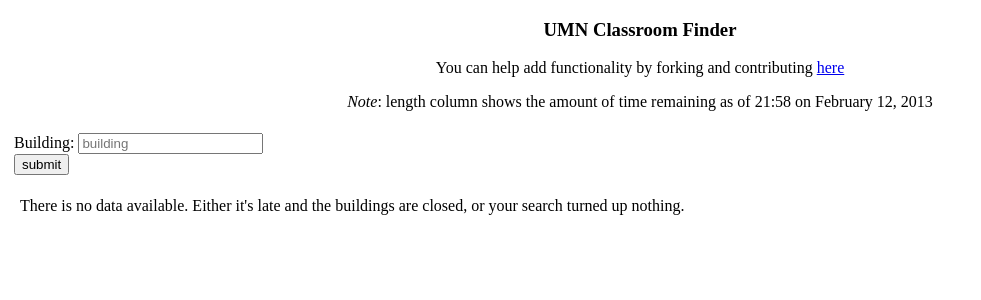
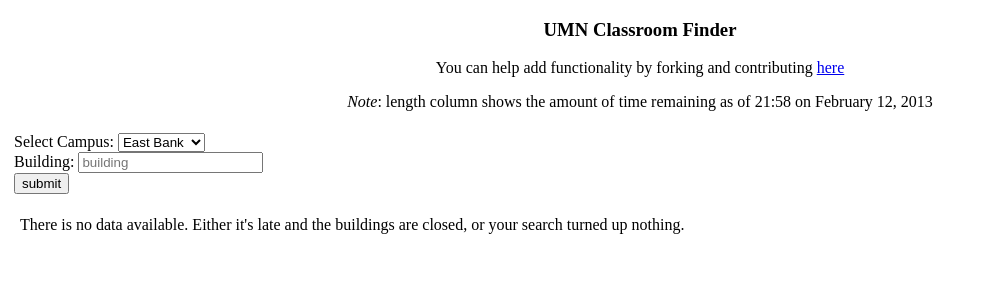
Before and after one commit to mikewadsten/classroom_finder, a Flask app: page / in a window 1280 px wide. Shown: the top 300 px of the page, without its empty margins (0-981 px from the left). Run offline with Flask 2, Linux system fonts and the light colour scheme; data that the repository does not hold is empty; some libraries are stand-ins or nearby versions.

Commit message:
West Bank + St Paul, refactored results to use template, plus more

```diff
--- a/app.py
+++ b/app.py
@@ -57,12 +57,17 @@ def query_db(query, args=(), one=False):
 @app.route('/', methods=['POST', 'GET'])
 def index():
     now = datetime.strftime(datetime.now(), "%Y-%m-%d %H:%M:%S")
+    try:
+        campus = request.form['campus']
+    except KeyError:
+        campus = 'east'
+
     query = '''
-            SELECT roomname, start, end, length, gaps.spaceID FROM gaps
-            JOIN classrooms on (classrooms.spaceID=gaps.spaceID)
-            WHERE end > '{}' AND length > 30
+            SELECT roomname, start, end, length, {0}.spaceID FROM {0}
+            JOIN classrooms on (classrooms.spaceID={0}.spaceID)
+            WHERE end > '{1}' AND length > 30
             ORDER BY start ASC
-            '''.format(now)
+            '''.format(campus,now)
     gaps = query_db(query)
 
     # Update the displayed gap length to be (gap.end - now)
@@ -72,11 +77,16 @@ def index():
 @app.route('/now', methods=['POST', 'GET'])
 def available_now():
     now = datetime.strftime(datetime.now(), "%Y-%m-%d %H:%M:%S")
+    try:
+        campus = request.form['campus']
+    except KeyError:
+        campus = 'east'
+
     query = '''
-            SELECT roomname, start, end, length, gaps.spaceID FROM gaps
-            JOIN classrooms on (classrooms.spaceID=gaps.spaceID)
-            WHERE end > '{}' AND start < '{}' AND length > 30
-            '''.format(now, now)
+            SELECT roomname, start, end, length, {0}.spaceID FROM {0}
+            JOIN classrooms on (classrooms.spaceID={0}.spaceID)
+            WHERE end > '{1}' AND start < '{1}' AND length > 30
+            '''.format(campus, now)
     gaps = query_db(query)
 
     # Update the displayed gap length to be (gap.end - now)
@@ -90,13 +100,26 @@ def available_now():
 @app.route('/search', methods=['POST', 'GET'])
 def search():
     now = datetime.strftime(datetime.now(), "%Y-%m-%d %H:%M:%S")
-    if request.form['building'] != '':
+    try:
+        campus = request.form['campus']
+    except KeyError:
+        campus = 'east'
+
+    if request.form['search'] != '':
         query = '''
-            SELECT roomname,start,end,length, gaps.spaceID FROM gaps
-            JOIN classrooms on (classrooms.spaceID=gaps.spaceID)
-            WHERE end > '{}' AND length > 30
-            AND roomname LIKE '%{}%' '''.format(now, request.form['building'])
-    return render_template('index.html', now=now, gaps=query_db(query))
+            SELECT roomname,start,end,length, {0}.spaceID FROM {0}
+            JOIN classrooms on (classrooms.spaceID={0}.spaceID)
+            WHERE end > '{1}' AND length > 30
+            AND roomname LIKE '%{2}%' '''.format(campus, now, request.form['search'])
+    elif request.form['search'] == '':
+        query = '''
+            SELECT roomname, start, end, length, {0}.spaceID FROM {0}
+            JOIN classrooms on (classrooms.spaceID={0}.spaceID)
+            WHERE end > '{1}' AND length > 30
+            ORDER BY start ASC
+            '''.format(campus,now)
+    print campus, request.form['search']
+    return render_template('results.html', now=now, gaps=query_db(query))
 
 
 @app.route('/spaceinfo', methods=['POST'])
--- a/templates/index.html
+++ b/templates/index.html
@@ -20,6 +20,23 @@
         }
     }
 
+    function show_results() {
+        var index = document.form.campus.selectedIndex
+        var building = document.form.building.value
+        postdata = "campus=" + campus[index].value + "&search=" + building
+        request = $.ajax({
+        url: "/search",
+        type: "POST",
+        data: postdata,
+        success: function(response) {
+          var gap = document.getElementById('gaps')
+          gap.innerHTML = response
+        },
+        error: function(response) {
+          alert('failure: ' + response)
+        }
+      })
+    }
 
     /* Submit AJAX request for retrieving the spaceinfo div element */
     function ajax_spaceinfo(spaceID) {
@@ -53,45 +70,21 @@
 
   </div>
   <div class='container'>
-  <form action='/search', method='post'>
-    <!--
+  <form name='form'>
     Select Campus:
-    <select>
-      <option value="east">East Bank</option><br>
-      <option value="west">West Bank</option><br>
+    <select id='campus', name='campus', onchange='show_results()'>
+      <option value='east', name='east'>East Bank</option><br>
+      <option value='west', name='west'>West Bank</option><br>
+      <option value='stpaul', name='stpaul'>St. Paul</option><br>
     </select><br>
-    -->
+
     Building: <input type='text', name='building', placeholder='building'>
     <div class='clear'></div>
-    <input type='submit', value='submit', action='/search'>
+    <input type='button', value='submit', onclick='show_results()'>
   </form>
 
-  <div id='gaps' >
-    {% if gaps %}
-    <span id='room'><h5>Room</h5></span>
-    <span id='start'><h5>Start Time</h5></span>
-    <span id='end'><h5>End Time</h5></span>
-    <span id='length'><h5>Length</h5></span>
-    <div class='clear'></div>
-    <hr>
-      {% for gap in gaps %}
-      {% if loop.index is even %}
-      <div id="gap-{{ gap.spaceID }}" class="gap even" onclick="show_spaceinfo(this);">
-      {% else %}
-      <div id="gap-{{ gap.spaceID }}" class="gap odd" onclick="show_spaceinfo(this)">
-      {% endif %}
-        <span id='room'>{{ gap.roomname }}</span>
-        <span id='start'>{{ gap.start|hmtime }}</span>
-        <span id='end'>{{ gap.end|hmtime }}</span>
-        <span id='length'>{{ gap.length|m_to_h }}</span>
-        <div class='clear'></div>
-      </div>
-      {% endfor %}
-      {% else %}
-        <p>There is no data available. Either it's late and the buildings are closed,
-        or your search turned up nothing. </p>
-      {% endif %}
-
+  <div id='gaps'>
+    {% include 'results.html' %}
   </div>
 </div><!-- end container -->
 <script type="text/javascript" src="http://ajax.googleapis.com/ajax/libs/jquery/1.7.2/jquery.min.js"></script>
```
Also changed, not shown: classroom_scraper.py (+1 -6 lines), scraper.py (+15 -16 lines), templates/results.html (added, +24 -0 lines).
